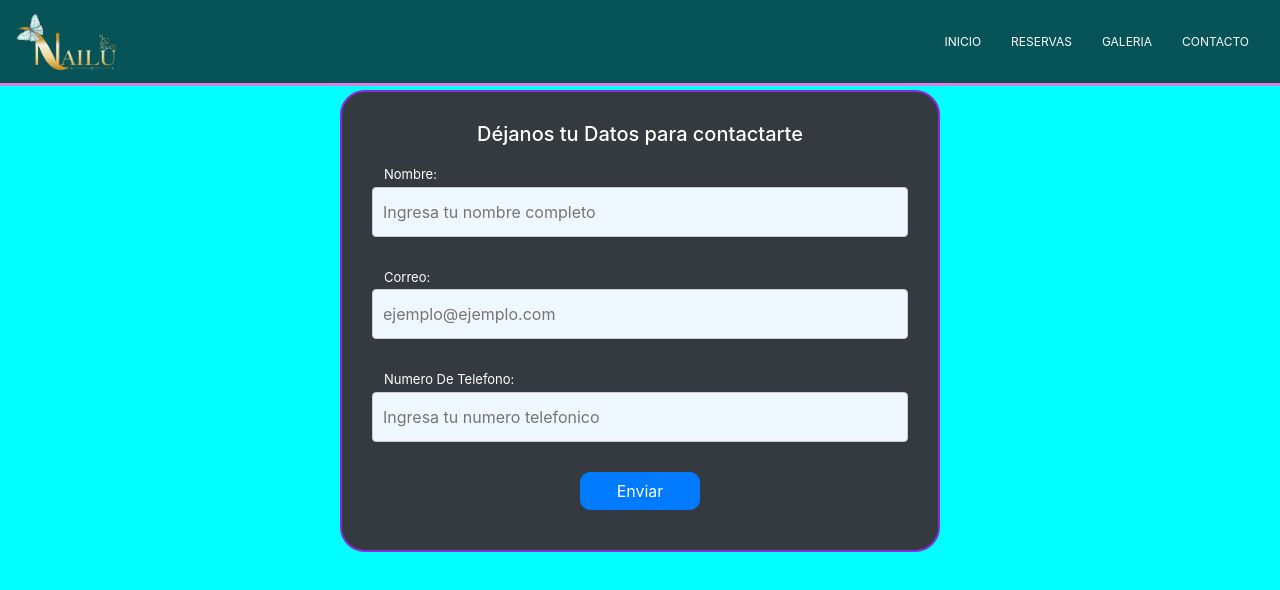
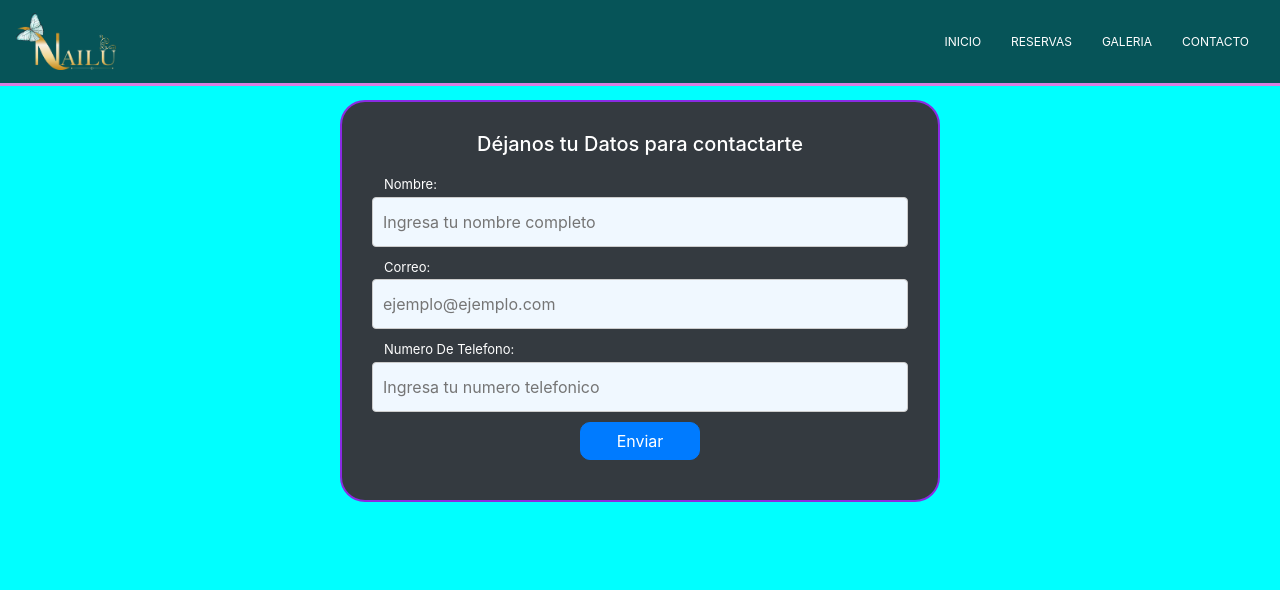
Before and after one commit to Angel10050/nailu_project, a React (Create React App) app: page /user/contactme in a window 1280 px wide. Shown: the top 590 px of the page. Built offline with nearby package versions, Linux system fonts and the light colour scheme; no server answers.

Commit message:
handle error in customerForm done

```diff
--- a/src/Components/form/Form.js
+++ b/src/Components/form/Form.js
@@ -42,6 +42,7 @@ class Form extends Component {
     return (
       <div className="formContainer">
         <NavComponent />
+          <div className='mainFormCustomer'>
 
           <form onSubmit={this.handleSubmit} className="form">
               <h5>Déjanos tu Datos para contactarte</h5>
@@ -87,6 +88,9 @@ class Form extends Component {
 
               <Button type="submit" nameBtn="Enviar" />
             </form>
+            {this.state.error ? <p className='errorMensage'>Error en los datos intentalo nuevamente</p> : ''}
+
+          </div>
       </div>
     )
   }
--- a/src/Components/form/form.css
+++ b/src/Components/form/form.css
@@ -7,13 +7,21 @@
     background-color: aqua;
 }
 
+.mainFormCustomer {
+    display: flex;
+    flex-direction: column;
+    align-items: center;
+}
+.mainFormCustomer > .errorMensage {
+    margin: 20px;
+}
+
 .form {
     width: 600px;
     padding: 30px;
     display: flex;
     flex-direction: column;
-    position: absolute;
-    margin-top: 90px;
+    margin-top: 100px;
     border: 2px solid blueviolet;
     border-radius: 25px;
     color: white;
@@ -32,7 +40,6 @@
     width: 100%;
     height: 50px;
     padding: 5px 10px;
-    margin-bottom: 20px;
     box-sizing: border-box;
     border: 0.5px solid #ccc;
     border-radius: 4px;
```
Lines whose indentation alone changed are shown as unchanged.
